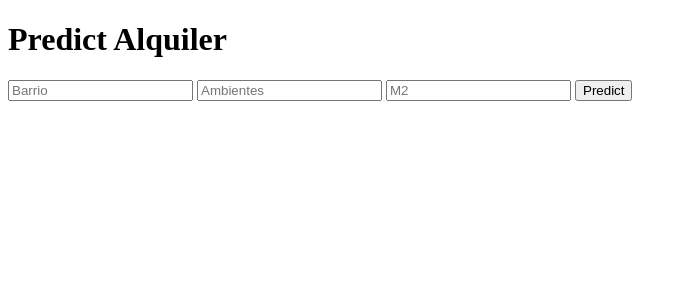
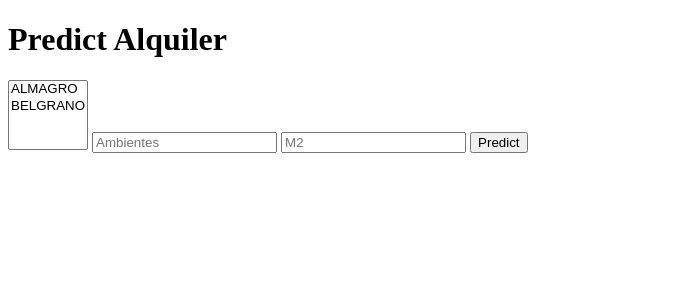
Before and after one commit to NapoliD/Flask_api_alquiler, a Flask app: page / in a window 1280 px wide. Shown: the top 300 px of the page, without its empty margins (0-687 px from the left). Run offline with Flask 2, Linux system fonts and the light colour scheme; parts of the project's set-up code (start-up, migrations or seed data) failed here and were passed over.

Commit message:
Add files via upload

```diff
--- a/templates/index.html
+++ b/templates/index.html
@@ -17,7 +17,13 @@
 
      <!-- Main Input For Receiving Query to our ML -->
     <form action="{{ url_for('predict')}}"method="post">
-    <input type="text" name="Barrio" placeholder="Barrio" required="required" />
+    <!--<input type="text" name="Barrio" placeholder="Barrio" required="required" />-->
+    <select name="Barrio" size="4" required="required" multiple>
+      <option value="0">ALMAGRO</option>
+      <option value="1">BELGRANO</option>
+
+     </select>
+
     <input type="text" name="Ambientes" placeholder="Ambientes" required="required" />
 		<input type="text" name="M2" placeholder="M2" required="required" />
 
```
